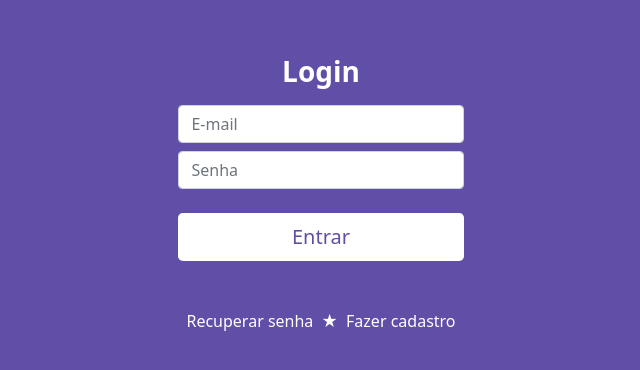
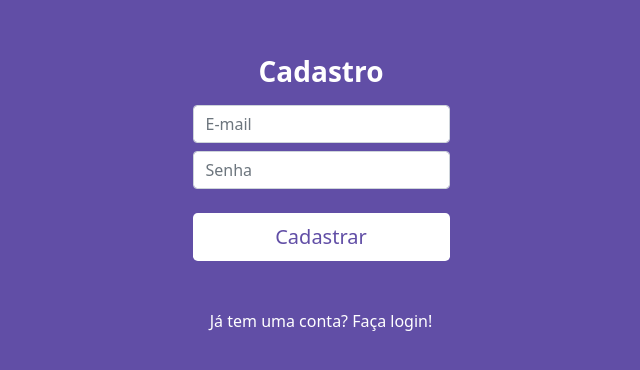
Before and after one commit to jtiagosantos/Events-App, a React (Create React App) app: page /register in a window 1280 px wide. Shown: the part 206-576 px from the top of the page, without its empty margins (319-959 px from the left). Built offline with nearby package versions, Linux system fonts and the light colour scheme; no server answers.

Commit message:
feat: add routes and navigation

```diff
--- a/package.json
+++ b/package.json
@@ -11,10 +11,12 @@
     "@types/node-sass": "^4.11.2",
     "@types/react": "^17.0.0",
     "@types/react-dom": "^17.0.0",
+    "@types/react-router-dom": "^5.1.8",
     "firebase": "^9.0.1",
     "node-sass": "^4.0.0",
     "react": "^17.0.2",
     "react-dom": "^17.0.2",
+    "react-router-dom": "^5.2.1",
     "react-scripts": "4.0.3",
     "typescript": "^4.1.2",
     "web-vitals": "^1.0.1"
--- a/src/App.tsx
+++ b/src/App.tsx
@@ -1,9 +1,15 @@
-import Home from './pages/Home';
+import { BrowserRouter, Route, Switch } from 'react-router-dom';
+
+import Login from './pages/Login';
+import Register from './pages/Register';
 
 export function App(): JSX.Element {
   return (
-    <>
-      <Home />
-    </>
+    <BrowserRouter>
+      <Switch>
+        <Route exact path="/" component={Login} />
+        <Route exact path="/register" component={Register} />
+      </Switch>
+    </BrowserRouter>
   );
 };
--- a/src/pages/Home/index.tsx
+++ /dev/null
@@ -1,12 +0,0 @@
-import Login from '../../components/Login';
-import Register from '../../components/Register';
-
-import './styles.scss';
-
-export default function Home(): JSX.Element {
-  return(
-    <>
-    <Login />
-    </>
-  );
-};
--- a/src/components/Login/index.tsx
+++ b/src/pages/Login/index.tsx
@@ -1,4 +1,5 @@
 import { useState } from 'react';
+import { Link } from 'react-router-dom';
 
 import { getAuth, signInWithEmailAndPassword } from '../../services/firebase';
 
@@ -51,7 +52,7 @@ export default function Login(): JSX.Element {
         <div className="options-login mt-5 text-center">
           <a href="#" className="mx-2">Recuperar senha</a>
           <span className="text-white">&#9733;</span>
-          <a href="#" className="mx-2">Fazer cadastro</a>
+          <Link to="/register" className="mx-2">Fazer cadastro </Link>
         </div>
       </form>
     </div>
--- a/src/components/Register/index.tsx
+++ b/src/pages/Register/index.tsx
@@ -1,4 +1,5 @@
 import { useState } from 'react';
+import { Link } from 'react-router-dom';
 
 import { getAuth, createUserWithEmailAndPassword } from '../../services/firebase';
 
@@ -73,6 +74,10 @@ export default function Register(): JSX.Element {
             <strong>{ message }</strong>
           </span>
         </div>
+
+        <div className="option-register mt-5 text-center">
+          <Link to="/"  className="mx-2">Já tem uma conta? Faça login!</Link>
+        </div>
       </form>
     </div>
   );
--- a/src/components/Register/styles.scss
+++ b/src/pages/Register/styles.scss
@@ -15,4 +15,16 @@
       transition: .2s ease-in;
     }
   }
+
+  .option-register {
+    a {
+      text-decoration: none;
+      color: #fff;
+      transition: .2s ease-in;
+
+      &:hover {
+        color: #f21667;
+      }
+    }
+  }
 }
```
Also changed, not shown: src/pages/Home/styles.scss (deleted), src/pages/Login/styles.scss (renamed from src/components/Login/styles.scss), 1 other file (tests, documents, lock files or other folders).
